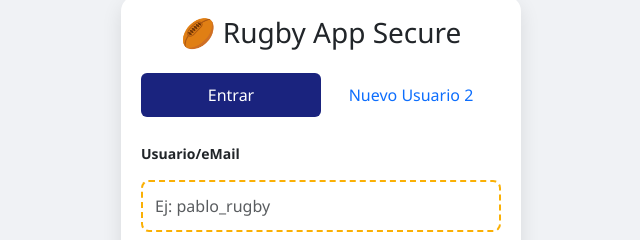
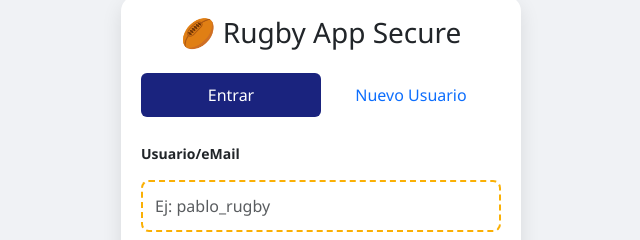
Before and after one commit to RepPabloSuarez-17/rugby-app, a plain HTML site: page frontend/index.html in a window 1280 px wide. Shown: the part 130-370 px from the top of the page, 319-959 px from the left. Drawn offline with nearby package versions, Linux system fonts and the light colour scheme.

```diff
--- a/frontend/index.html
+++ b/frontend/index.html
@@ -26,7 +26,7 @@
                 <button id="tab-login" class="nav-link active">Entrar</button>
             </li>
             <li class="nav-item">
-                <button id="tab-reg" class="nav-link">Nuevo Usuario 2</button>
+                <button id="tab-reg" class="nav-link">Nuevo Usuario</button>
             </li>
         </ul>
 
```
